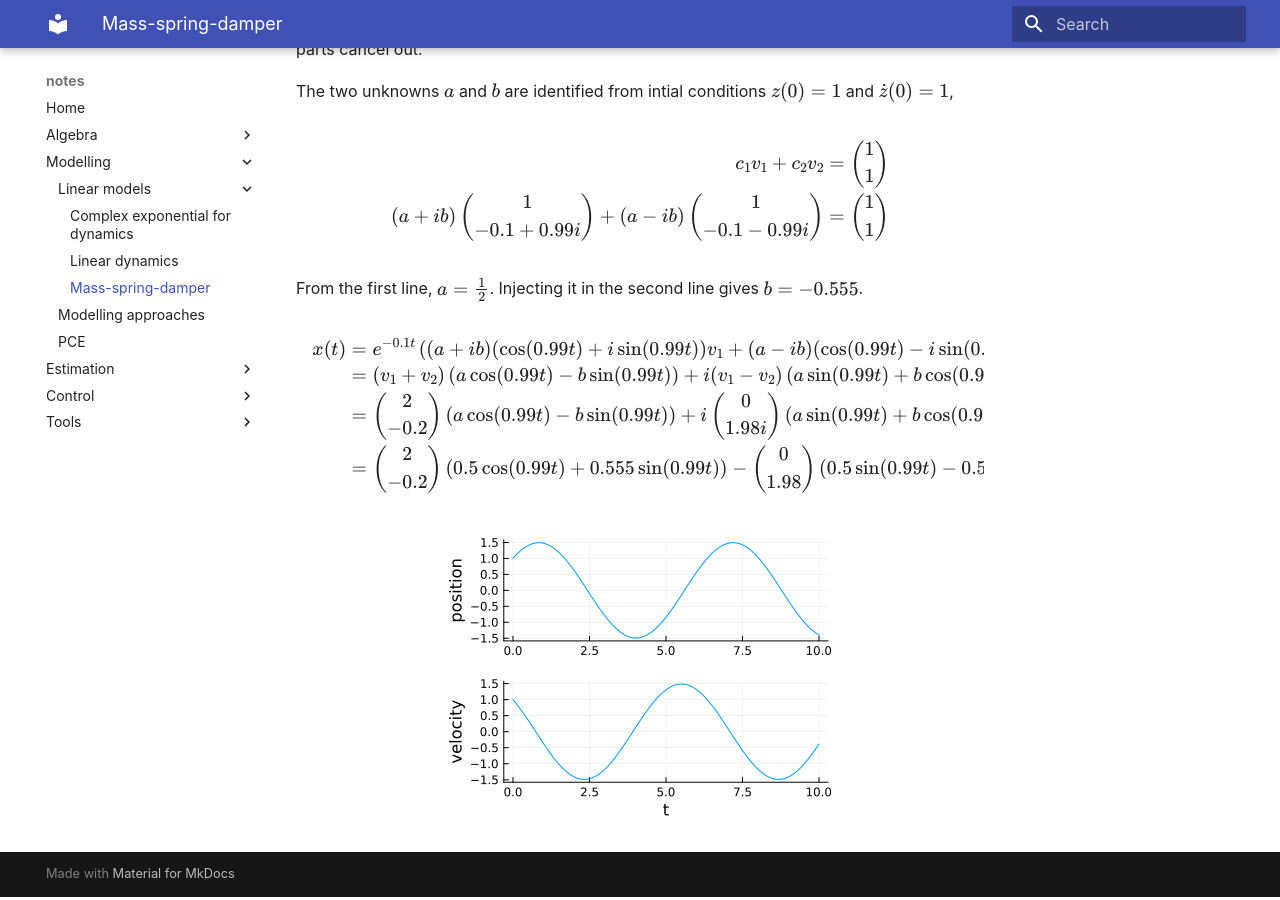
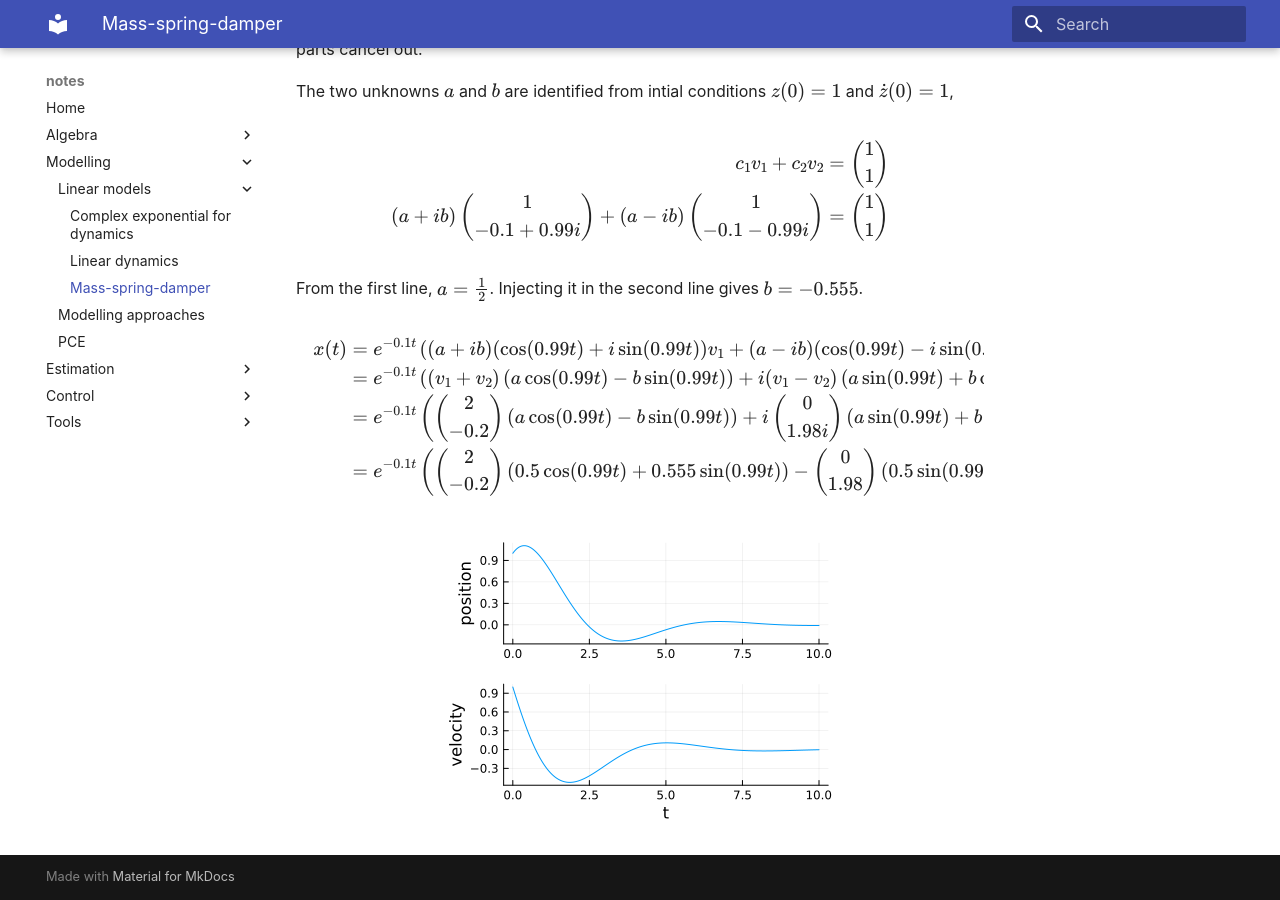
Before and after one commit to julesmatz/julesmatz.github.io, an MkDocs documentation site: the page built from docs/Modelling/example_mass_spring_damper.md, in a window 1280 px wide and 900 px high, scrolled down 1421 px. Built offline with MkDocs 1.6.1 and Material for MkDocs 9.7.7, drawn with Linux system fonts in a browser that asks for light colours; some web fonts are replaced.

Commit message:
Correction in mass-spring-damper example

```diff
--- a/docs/Modelling/example_mass_spring_damper.md
+++ b/docs/Modelling/example_mass_spring_damper.md
@@ -83,9 +83,9 @@ From the first line, \(a=\frac{1}{2}\). Injecting it in the second line gives \(
 $$
 \begin{align}
 x(t)&=e^{-0.1t}\left((a+ib)(\cos(0.99t)+i\sin(0.99t))v_1 + (a-ib)(\cos(0.99t)-i\sin(0.99t))v_1\right)\\
-&= (v_1+v_2)\left( a\cos(0.99t)-b\sin(0.99t) \right) + i(v_1-v_2)\left(a\sin(0.99t)+b\cos(0.99t)\right)\\
-&= \begin{pmatrix}2\\-0.2\end{pmatrix}\left( a\cos(0.99t)-b\sin(0.99t) \right) + i\begin{pmatrix}0\\1.98i\end{pmatrix}\left(a\sin(0.99t)+b\cos(0.99t)\right)\\
-&= \begin{pmatrix}2\\-0.2\end{pmatrix}\left( 0.5\cos(0.99t)+0.555\sin(0.99t) \right) - \begin{pmatrix}0\\1.98\end{pmatrix}\left(0.5\sin(0.99t)-0.555\cos(0.99t)\right)
+&= e^{-0.1t}\left((v_1+v_2)\left( a\cos(0.99t)-b\sin(0.99t) \right) + i(v_1-v_2)\left(a\sin(0.99t)+b\cos(0.99t)\right)\right)\\
+&= e^{-0.1t}\left(\begin{pmatrix}2\\-0.2\end{pmatrix}\left( a\cos(0.99t)-b\sin(0.99t) \right) + i\begin{pmatrix}0\\1.98i\end{pmatrix}\left(a\sin(0.99t)+b\cos(0.99t)\right)\right)\\
+&= e^{-0.1t}\left(\begin{pmatrix}2\\-0.2\end{pmatrix}\left( 0.5\cos(0.99t)+0.555\sin(0.99t) \right) - \begin{pmatrix}0\\1.98\end{pmatrix}\left(0.5\sin(0.99t)-0.555\cos(0.99t)\right)\right)
 \end{align}
 $$
 
```
Also changed, not shown: docs/Modelling/img/mass_spring_damper_in_time.png, 1 other file.
